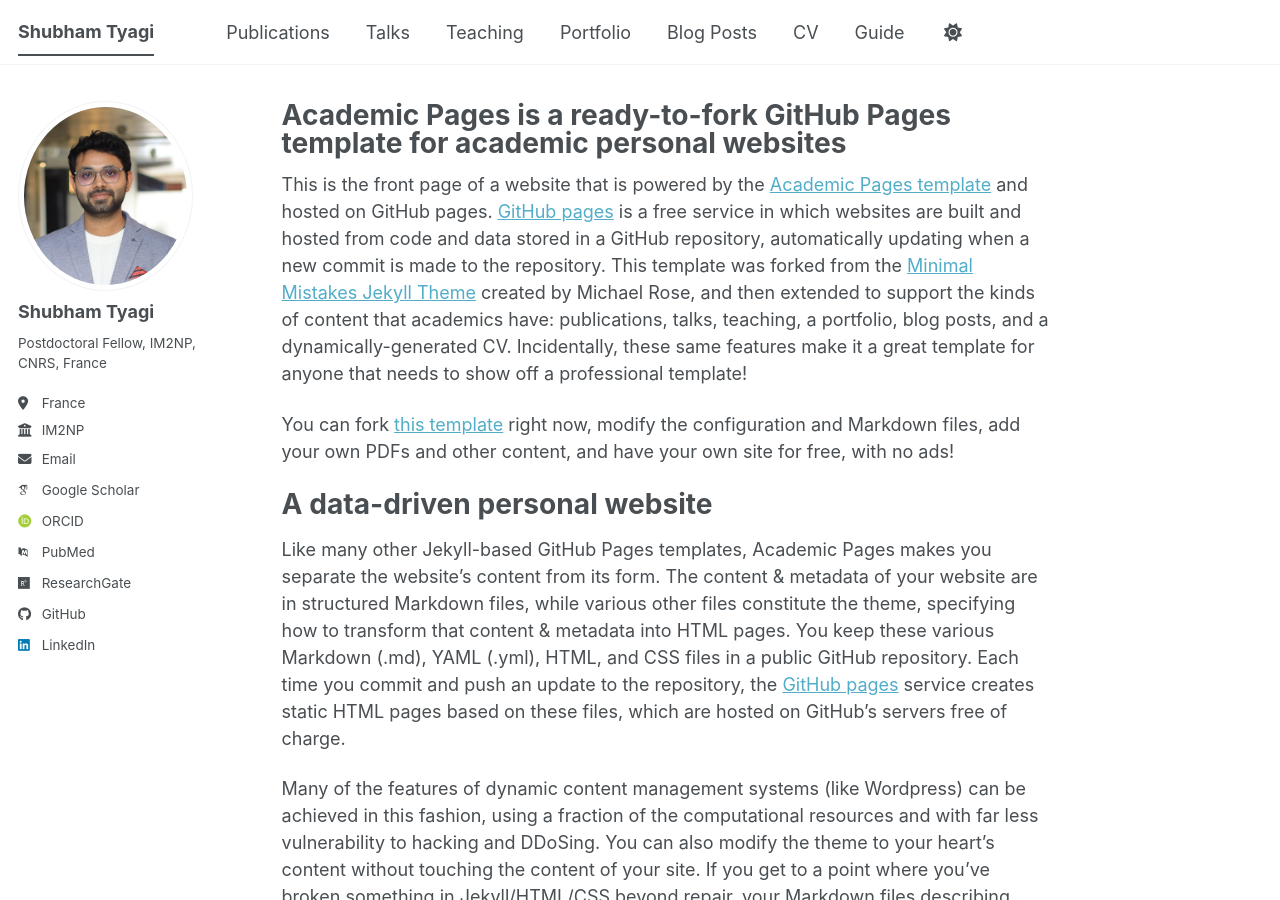
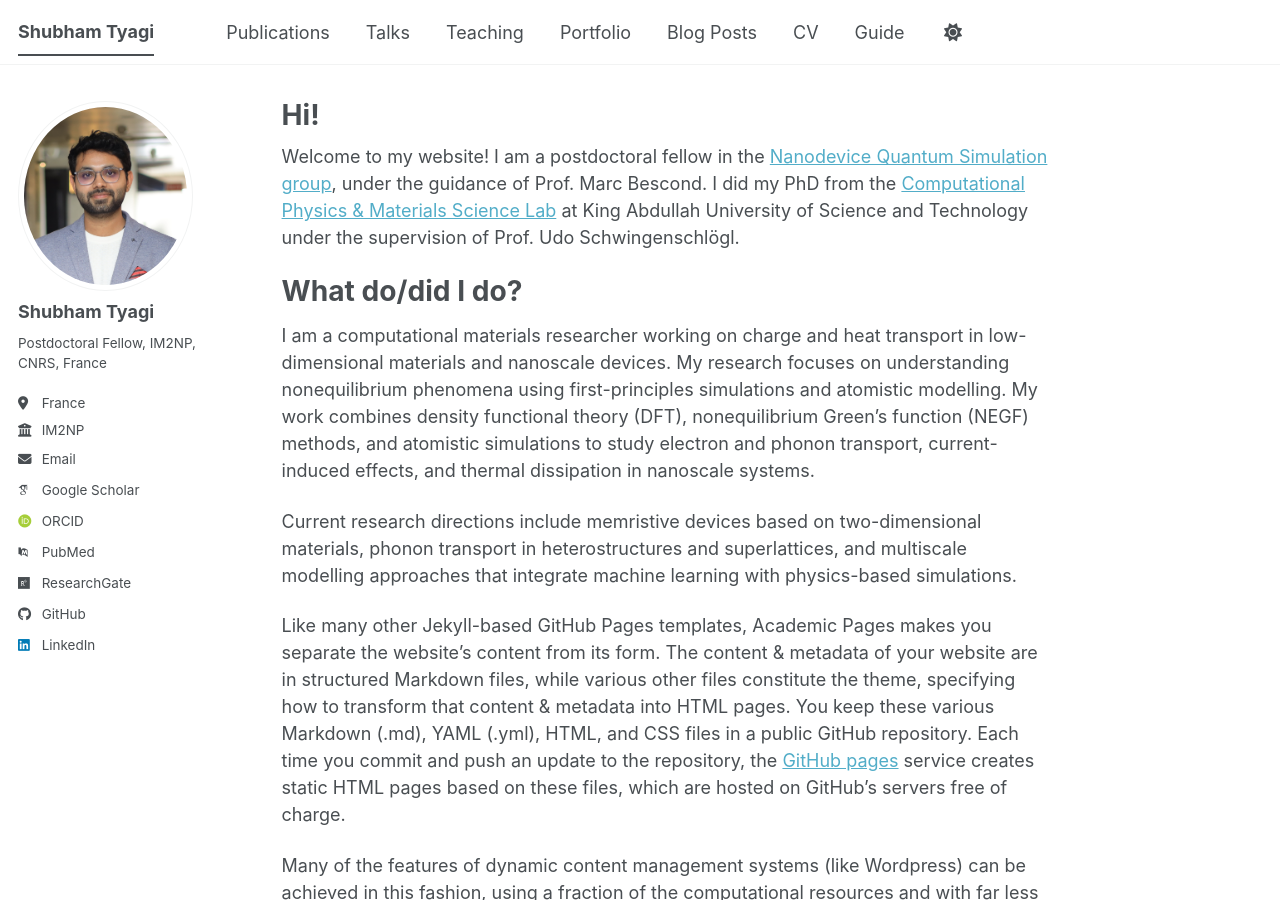
Before and after one commit to shubhamtyagi145/shubhamtyagi145.github.io, a Jekyll site: the page built from _pages/about.md, in a window 1280 px wide and 900 px high. Built offline with Jekyll 4.4.1, drawn with Linux system fonts in a browser that asks for light colours; some web fonts are replaced; a script bundle is joined from its source files by our own code; library files that are not in the unit come from our copies.

Commit message:
Revise about page with personal introduction and research
Updated the content and title of the about page to reflect personal information and research focus.

```diff
--- a/_pages/about.md
+++ b/_pages/about.md
@@ -1,18 +1,21 @@
 ---
 permalink: /
-title: "Academic Pages is a ready-to-fork GitHub Pages template for academic personal websites"
+title: "Hi!"
 author_profile: true
 redirect_from:
   - /about/
   - /about.html
 ---
 
-This is the front page of a website that is powered by the [Academic Pages template](https://github.com/academicpages/academicpages.github.io) and hosted on GitHub pages. [GitHub pages](https://pages.github.com) is a free service in which websites are built and hosted from code and data stored in a GitHub repository, automatically updating when a new commit is made to the repository. This template was forked from the [Minimal Mistakes Jekyll Theme](https://mmistakes.github.io/minimal-mistakes/) created by Michael Rose, and then extended to support the kinds of content that academics have: publications, talks, teaching, a portfolio, blog posts, and a dynamically-generated CV. Incidentally, these same features make it a great template for anyone that needs to show off a professional template!
+Welcome to my website! I am a postdoctoral fellow in the [Nanodevice Quantum Simulation group](https://www.nqs-group.com), under the guidance of Prof. Marc Bescond. I did my PhD from the [Computational Physics & Materials Science Lab](https://cpms.kaust.edu.sa) at King Abdullah University of Science and Technology under the supervision of Prof. Udo Schwingenschlögl.
 
- You can fork [this template](https://github.com/academicpages/academicpages.github.io) right now, modify the configuration and Markdown files, add your own PDFs and other content, and have your own site for free, with no ads!
+What do/did I do?
+======
+I am a computational materials researcher working on charge and heat transport in low-dimensional materials and nanoscale devices. My research focuses on understanding nonequilibrium phenomena using first-principles simulations and atomistic modelling.
+My work combines density functional theory (DFT), nonequilibrium Green’s function (NEGF) methods, and atomistic simulations to study electron and phonon transport, current-induced effects, and thermal dissipation in nanoscale systems.
 
-A data-driven personal website
-======
+Current research directions include memristive devices based on two-dimensional materials, phonon transport in heterostructures and superlattices, and multiscale modelling approaches that integrate machine learning with physics-based simulations.
+
 Like many other Jekyll-based GitHub Pages templates, Academic Pages makes you separate the website's content from its form. The content & metadata of your website are in structured Markdown files, while various other files constitute the theme, specifying how to transform that content & metadata into HTML pages. You keep these various Markdown (.md), YAML (.yml), HTML, and CSS files in a public GitHub repository. Each time you commit and push an update to the repository, the [GitHub pages](https://pages.github.com/) service creates static HTML pages based on these files, which are hosted on GitHub's servers free of charge.
 
 Many of the features of dynamic content management systems (like Wordpress) can be achieved in this fashion, using a fraction of the computational resources and with far less vulnerability to hacking and DDoSing. You can also modify the theme to your heart's content without touching the content of your site. If you get to a point where you've broken something in Jekyll/HTML/CSS beyond repair, your Markdown files describing your talks, publications, etc. are safe. You can rollback the changes or even delete the repository and start over - just be sure to save the Markdown files! You can also write scripts that process the structured data on the site, such as [this one](https://github.com/academicpages/academicpages.github.io/blob/master/talkmap.ipynb) that analyzes metadata in pages about talks to display [a map of every location you've given a talk](https://academicpages.github.io/talkmap.html).
```
